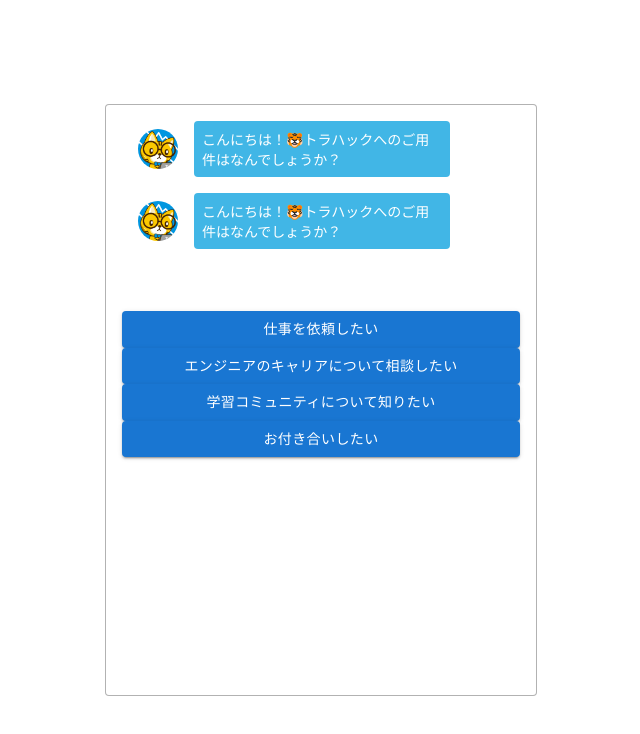
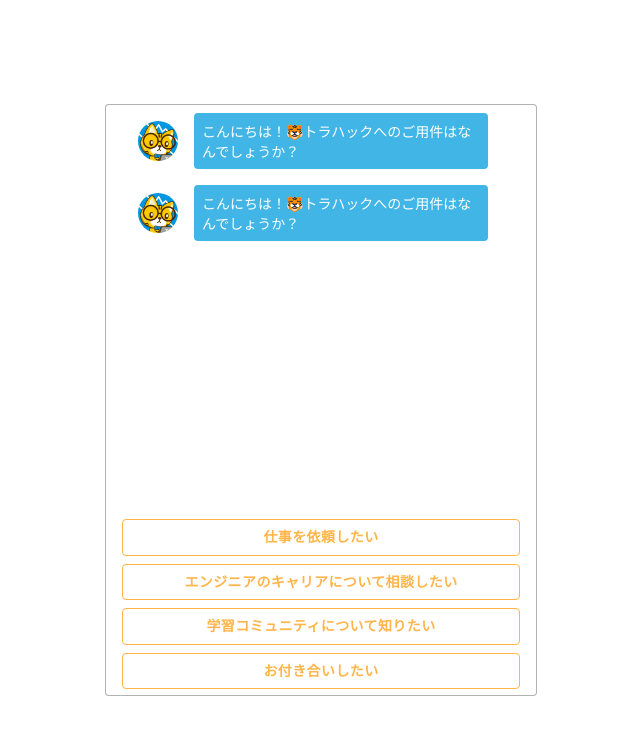
Before and after one commit to 18uma/chatbot_2022, a React (Create React App) app: page / in a window 1280 px wide. Shown: the top 734 px of the page, without its empty margins (319-959 px from the left). Built offline with nearby package versions, Linux system fonts and the light colour scheme.

Commit message:
add style

```diff
--- a/package.json
+++ b/package.json
@@ -5,6 +5,7 @@
   "dependencies": {
     "@emotion/react": "^11.9.0",
     "@emotion/styled": "^11.8.1",
+    "@material-ui/styles": "^4.11.5",
     "@mui/material": "^5.6.3",
     "@testing-library/jest-dom": "^5.16.4",
     "@testing-library/react": "^13.1.1",
--- a/src/App.jsx
+++ b/src/App.jsx
@@ -38,6 +38,12 @@ export default class App extends React.Component {
       case (nextQuestionId === 'init'):
         this.displayNextQuestion(nextQuestionId)
         break;
+      case (/^https:*/.test(nextQuestionId)):
+          const a = document.createElement('a');
+          a.href = nextQuestionId;
+          a.target = "_blank";
+          a.click();
+          break
       default:
         const chats = this.state.chats;
         chats.push({
@@ -48,7 +54,7 @@ export default class App extends React.Component {
         this.setState({
           chats: chats
         })
-        this.displayNextQuestion(nextQuestionId)
+        setTimeout(() => this.displayNextQuestion(nextQuestionId), 500)
         break;
     }
   }
@@ -58,7 +64,15 @@ export default class App extends React.Component {
     this.selectAnswer(initAnswer, this.state.currentId)
   }
 
-  render() {
+  componentDidUpdate(prevProps, prevState, snapshot) {
+      const scrollArea = document.getElementById("scroll-area")
+      if (scrollArea) {
+          scrollArea.scrollTop = scrollArea.scrollHeight
+      }
+
+  }
+
+    render() {
     return (
       <div className="c-section">
         <div className="c-box">
--- a/src/components/Answer.jsx
+++ b/src/components/Answer.jsx
@@ -1,10 +1,22 @@
 import React from 'react'
 import Button from '@mui/material/Button';
-// import Stack from '@mui/material/Stack';
 
 const Answer = (props) => {
     return (
-        <Button variant="contained" onClick={() => props.select(props.content, props.nextId)}>
+        <Button
+            sx={{
+                borderColor: '#FFB549',
+                color: '#FFB549',
+                fontWeight: 600,
+                marginBottom: '8px',
+                "&:hover": {
+                    backgroundColor: '#FFB549',
+                    color: '#fff'
+                }
+            }}
+            variant="outlined"
+            onClick={() => props.select(props.content, props.nextId)}
+        >
             {props.content}
         </Button>
     )
--- a/src/components/Chats.jsx
+++ b/src/components/Chats.jsx
@@ -6,7 +6,12 @@ import List from '@mui/material/List';
 
 const Chats = (props) => {
     return (
-        <List sx={{ width: '100%', maxWidth: 360, bgcolor: 'background.paper' }}>
+        <List sx={{
+            height: 400,
+            padding: 0,
+            overflow: 'auto'}}
+              id={"scroll-area"}
+        >
             {props.chats.map((chat, index) => {
                 return <Chat text={chat.text} type={chat.type} key={index.toString()}/>
             })}
```
Also changed, not shown: 1 other file (tests, documents, lock files or other folders).
